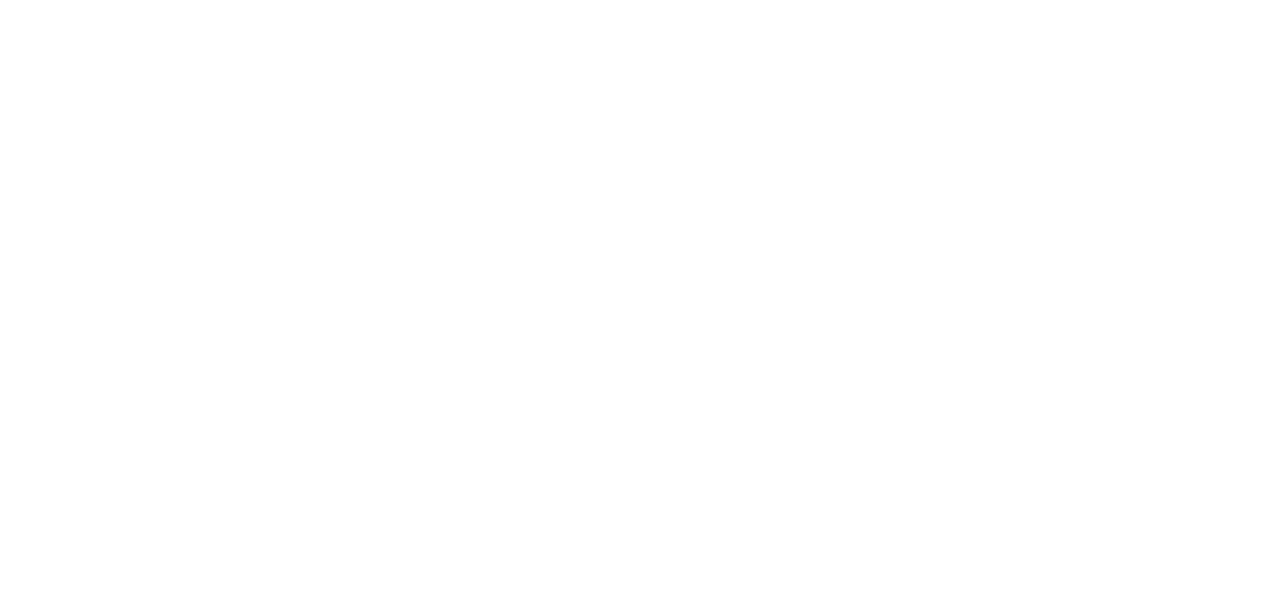
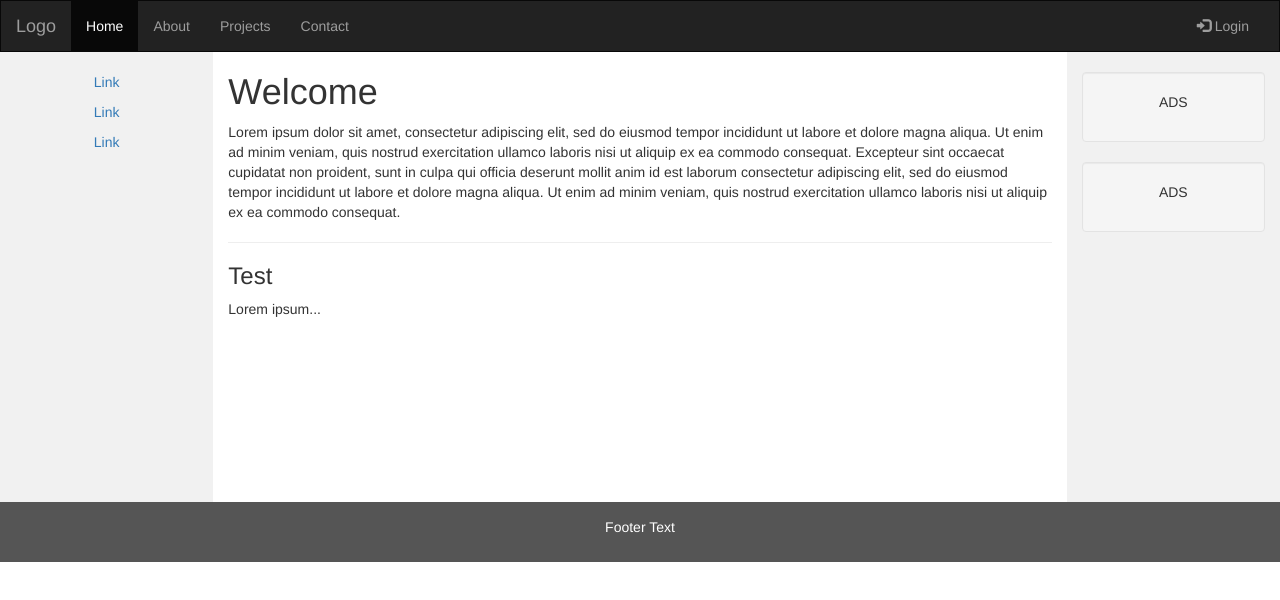
Before and after one commit to coinhojae/coinhojae.github.io, a plain HTML site: page index.html in a window 1280 px wide. Drawn offline with nearby package versions, Linux system fonts and the light colour scheme.

Commit message:
Update index.html

```diff
--- a/index.html
+++ b/index.html
@@ -1,40 +1,100 @@
 <!DOCTYPE html>
 <html lang="en">
 <head>
+  <title>Bootstrap Example</title>
   <meta charset="utf-8">
+  <meta name="viewport" content="width=device-width, initial-scale=1">
+  <link rel="stylesheet" href="https://maxcdn.bootstrapcdn.com/bootstrap/3.3.7/css/bootstrap.min.css">
+  <script src="https://ajax.googleapis.com/ajax/libs/jquery/3.2.1/jquery.min.js"></script>
+  <script src="https://maxcdn.bootstrapcdn.com/bootstrap/3.3.7/js/bootstrap.min.js"></script>
   <style>
-            table {
-                border-collapse: collapse;
-                border: 2px black solid;
-                font: 12px sans-serif;
+    /* Remove the navbar's default margin-bottom and rounded borders */
+    .navbar {
+      margin-bottom: 0;
+      border-radius: 0;
     }
 
-            td {
-                border: 1px black solid;
-                padding: 5px;
+    /* Set height of the grid so .sidenav can be 100% (adjust as needed) */
+    .row.content {height: 450px}
+
+    /* Set gray background color and 100% height */
+    .sidenav {
+      padding-top: 20px;
+      background-color: #f1f1f1;
+      height: 100%;
+    }
+
+    /* Set black background color, white text and some padding */
+    footer {
+      background-color: #555;
+      color: white;
+      padding: 15px;
+    }
+
+    /* On small screens, set height to 'auto' for sidenav and grid */
+    @media screen and (max-width: 767px) {
+      .sidenav {
+        height: auto;
+        padding: 15px;
+      }
+      .row.content {height:auto;}
     }
   </style>
 </head>
 <body>
-        <!-- <script src="http://d3js.org/d3.v3.min.js"></script> -->
-        <script src="d3.min.js?v=3.2.8"></script>
 
-        <script type="text/javascript"charset="utf-8">
-            d3.text("https://coinhojae.github.io/DB/201801.csv", function(data) {
-                var parsedCSV = d3.csv.parseRows(data);
+<nav class="navbar navbar-inverse">
+  <div class="container-fluid">
+    <div class="navbar-header">
+      <button type="button" class="navbar-toggle" data-toggle="collapse" data-target="#myNavbar">
+        <span class="icon-bar"></span>
+        <span class="icon-bar"></span>
+        <span class="icon-bar"></span>
+      </button>
+      <a class="navbar-brand" href="#">Logo</a>
+    </div>
+    <div class="collapse navbar-collapse" id="myNavbar">
+      <ul class="nav navbar-nav">
+        <li class="active"><a href="#">Home</a></li>
+        <li><a href="#">About</a></li>
+        <li><a href="#">Projects</a></li>
+        <li><a href="#">Contact</a></li>
+      </ul>
+      <ul class="nav navbar-nav navbar-right">
+        <li><a href="#"><span class="glyphicon glyphicon-log-in"></span> Login</a></li>
+      </ul>
+    </div>
+  </div>
+</nav>
 
-                var container = d3.select("body")
-                    .append("table")
+<div class="container-fluid text-center">
+  <div class="row content">
+    <div class="col-sm-2 sidenav">
+      <p><a href="#">Link</a></p>
+      <p><a href="#">Link</a></p>
+      <p><a href="#">Link</a></p>
+    </div>
+    <div class="col-sm-8 text-left">
+      <h1>Welcome</h1>
+      <p>Lorem ipsum dolor sit amet, consectetur adipiscing elit, sed do eiusmod tempor incididunt ut labore et dolore magna aliqua. Ut enim ad minim veniam, quis nostrud exercitation ullamco laboris nisi ut aliquip ex ea commodo consequat. Excepteur sint occaecat cupidatat non proident, sunt in culpa qui officia deserunt mollit anim id est laborum consectetur adipiscing elit, sed do eiusmod tempor incididunt ut labore et dolore magna aliqua. Ut enim ad minim veniam, quis nostrud exercitation ullamco laboris nisi ut aliquip ex ea commodo consequat.</p>
+      <hr>
+      <h3>Test</h3>
+      <p>Lorem ipsum...</p>
+    </div>
+    <div class="col-sm-2 sidenav">
+      <div class="well">
+        <p>ADS</p>
+      </div>
+      <div class="well">
+        <p>ADS</p>
+      </div>
+    </div>
+  </div>
+</div>
 
-                    .selectAll("tr")
-                        .data(parsedCSV).enter()
-                        .append("tr")
+<footer class="container-fluid text-center">
+  <p>Footer Text</p>
+</footer>
 
-                    .selectAll("td")
-                        .data(function(d) { return d; }).enter()
-                        .append("td")
-                        .text(function(d) { return d; });
-            });
-        </script>
 </body>
 </html>
```
Lines whose indentation alone changed are shown as unchanged.
